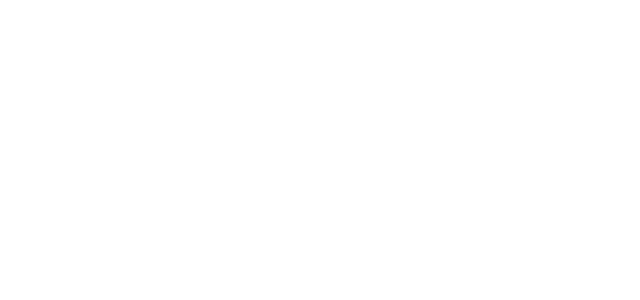
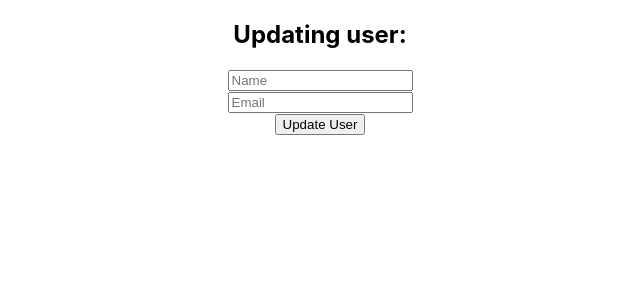
Before and after one commit to yhmunna1/react-node-mongodb-m65, a React (Create React App) app: page /update/1 in a window 1280 px wide. Before the commit this address had no page. Shown: the top 300 px of the page, without its empty margins (320-960 px from the left). Built offline with nearby package versions, Linux system fonts and the light colour scheme; no server answers.

Commit message:
update user by using id

```diff
--- a/src/App.js
+++ b/src/App.js
@@ -2,6 +2,7 @@
 import { Route, Routes } from 'react-router-dom';
 import AddUser from './components/AddUser/AddUser';
 import Home from './components/Home/Home';
+import UpdateUser from './components/UpdateUser/UpdateUser';
 
 function App() {
   return (
@@ -9,6 +10,7 @@
       <Routes>
         <Route path='/' element={<Home></Home>}></Route>
         <Route path='user/add' element={<AddUser></AddUser>}></Route>
+        <Route path='/update/:id' element={<UpdateUser></UpdateUser>}></Route>
       </Routes>
     </div>
   );
--- a/src/components/Home/Home.js
+++ b/src/components/Home/Home.js
@@ -1,4 +1,5 @@
 import React, { useEffect, useState } from 'react';
+import { Link } from 'react-router-dom';
 
 const Home = () => {
     // Show users from server 2.1
@@ -37,6 +38,7 @@
                 {
                     users.map(user => <li key={user._id}>
                         {user.name} || {user.email}
+                        <Link to={`/update/${user._id}`}><button>Update</button></Link>
                         <button onClick={() => handleUserDelete(user._id)}>X</button>
                     </li>)
                 }
--- /dev/null
+++ b/src/components/UpdateUser/UpdateUser.js
@@ -0,0 +1,54 @@
+import React, { useEffect, useState } from 'react';
+import { useParams } from 'react-router-dom';
+
+const UpdateUser = () => {
+    // Find User 4.1
+    const { id } = useParams();
+    const [user, setUser] = useState({});
+    useEffect(() => {
+        const url = `http://localhost:5000/user/${id}`;
+        fetch(url)
+            .then(res => res.json())
+            .then(data => setUser(data));
+    }, []);
+
+    // Update User 4.2
+    const handleUpdateUser = event => {
+        event.preventDefault();
+
+        const name = event.target.name.value;
+        const email = event.target.email.value;
+
+        const updatedUser = { name, email };
+
+        const url = `http://localhost:5000/user/${id}`;
+        fetch(url, {
+            method: 'PUT', // (Use PUT only for update user)
+            headers: {
+                'content-type': 'application/json'
+            },
+            body: JSON.stringify(updatedUser)
+        })
+            .then(res => res.json())
+            .then(data => {
+                console.log('Success', data);
+                alert('User Updated successfully!!!');
+                event.target.reset();
+            })
+    }
+
+    return (
+        <div>
+            <h2>Updating user: {user.name}</h2>
+            <form onSubmit={handleUpdateUser}>
+                <input type="text" name='name' placeholder='Name' required />
+                <br />
+                <input type="email" name='email' placeholder='Email' required />
+                <br />
+                <input type="submit" value="Update User" />
+            </form>
+        </div>
+    );
+};
+
+export default UpdateUser;
```
